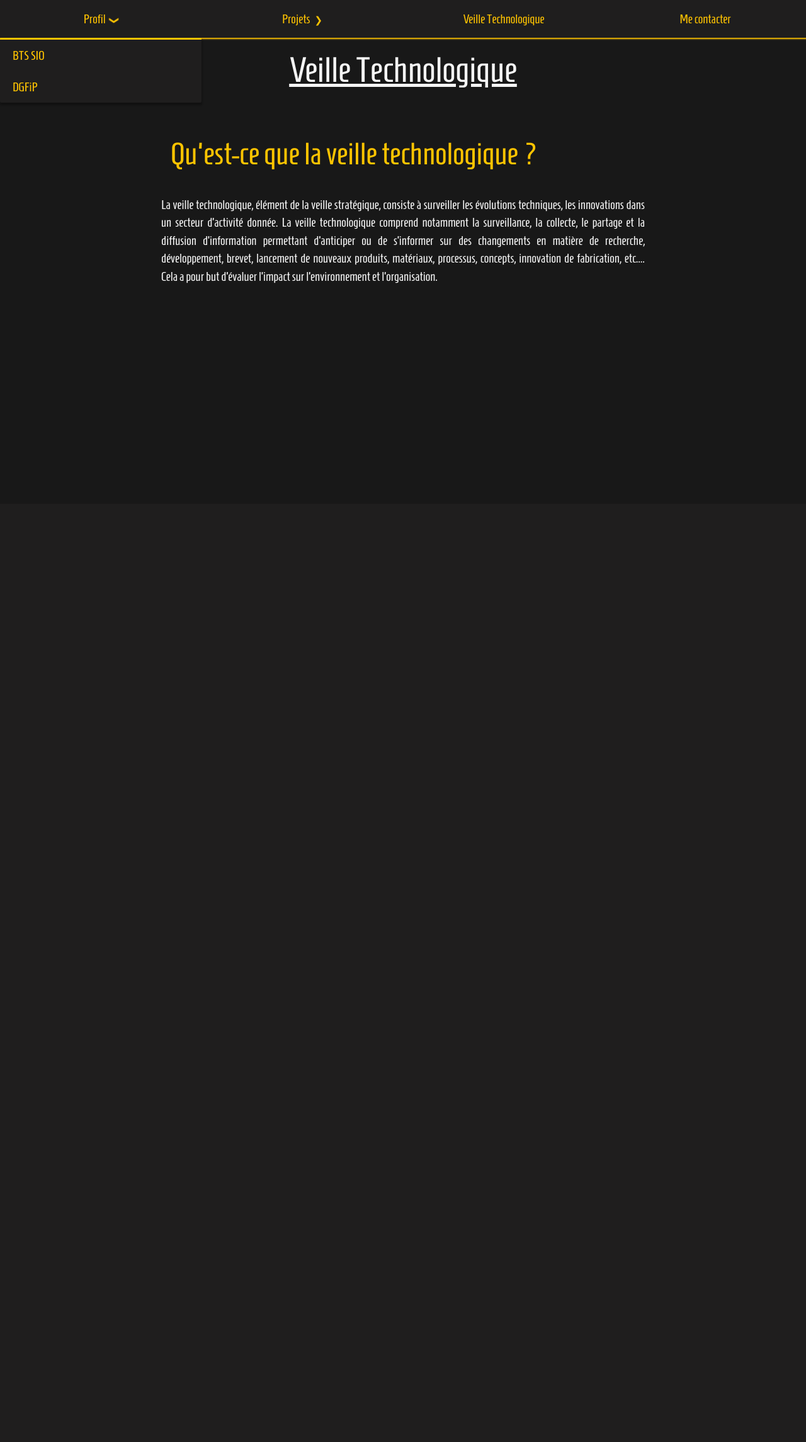
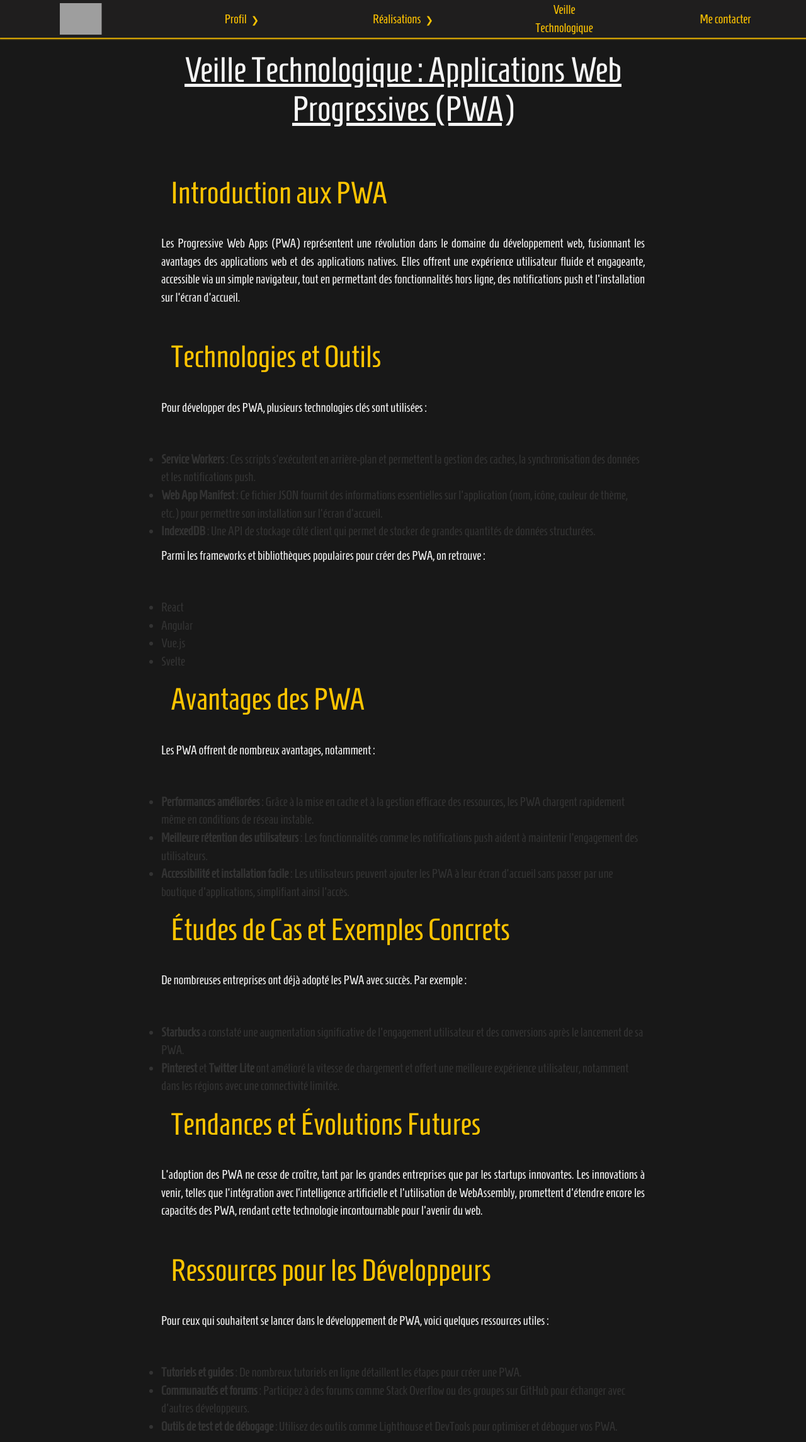
Before and after one commit to NMget/flask-hello-world, a Flask app: page /veille in a window 1280 px wide. Shown: the whole page at 63% size. Before the commit the page ends 450 px from the top, so only its background shows below. Run offline with Flask 3, Linux system fonts and the light colour scheme; some libraries are stand-ins or nearby versions; grey boxes are pictures that could not be loaded.

Commit message:
Add files via upload

```diff
--- a/api/templates/DGFiP.html
+++ b/api/templates/DGFiP.html
@@ -9,7 +9,7 @@
     </p>
     <h2>Mon role</h2>
     <p>
-        J'ai intégré la DGFiP en septembre 2022 au sein du service sécurité. Mon role au sein de ce service est le devellopement et la mise en production d'une application web permettant le traitement de ticket.
+        J'ai intégré la DGFiP en septembre 2022 au sein du service sécurité. Mon role au sein de ce service est le développement et la mise en production d'une application web permettant le traitement de ticket.
     </p>
     <p>Pour plus d'information je vous renvoi vers le site de la <a href="https://www.impots.gouv.fr/accueil">DGFiP</a></p>
 </div>
--- a/api/templates/accueil.html
+++ b/api/templates/accueil.html
@@ -3,5 +3,5 @@
     <h2 class="accueil-h2">BTS SIO SLAM</h2>
 </div>
 <div class="accueil-p">
-    <p>Bienvenue sur mon Portefolio, ici vous allez pouvoir apprendre tous ce qu'il y a à savoir sur mon parcours professionel.</p>
+    <p>Bienvenue sur mon Portfolio, ici vous allez pouvoir apprendre tous ce qu'il y a à savoir sur mon parcours professionel.</p>
 </div>
--- a/api/templates/bone.html
+++ b/api/templates/bone.html
@@ -12,6 +12,7 @@
 <link rel="stylesheet" href="{{url_for('static', filename='style.css')}}">
 <nav>
     <ul>
+        <li><a href="{{url_for('index')}}"><img src="/static/assets/N.png" alt=""></a></li>
         <li class="menu-deroulant">
             <a href="{{url_for('profil')}}">Profil</a>
             <ul class="sous-menu">
@@ -20,10 +21,10 @@
             </ul>
         </li>
         <li class="menu-deroulant">
-            <a href="{{url_for('projets')}}">Projets</a>
+            <a href="{{url_for('realisations')}}">Réalisations</a>
             <ul class="sous-menu">
-                <li><a href="#">Gestionnaire de Championnat</a></li>
-                <li><a href="#">Portefolio</a></li>
+                <li><a href="{{url_for('gestchamp')}}">Gestionnaire de Championnat</a></li>
+                <li><a href="{{url_for('simulmatch')}}">Simulateur de Match</a></li>
             </ul>
         </li>
         <li><a href="{{url_for('veille')}}">Veille Technologique</a></li>
--- /dev/null
+++ b/api/templates/realisations.html
@@ -0,0 +1,6 @@
+<div class="gang">
+    <h1>Mes réalisations</h1>
+    <h2>Tableau de synthèse</h2>
+    <p>Au cours des 2 dernières années, j'ai réalisés plusieurs projets, en entreprise et à l'école, qui ont coché plusieurs compétences de programmeurs. Ils sont répertorier ci-dessous dans ce tableau </p>
+    <iframe src="../static/MEGNET_Noah_Tableau.pdf" width="100%" height="1000px"></iframe>
+</div>
--- a/api/templates/veille.html
+++ b/api/templates/veille.html
@@ -1,5 +1,47 @@
-<div class="gang">
-    <h1>Veille Technologique</h1>
-    <h2>Qu'est-ce que la veille technologique ?</h2>
-    <p>La veille technologique, élément de la veille stratégique, consiste à surveiller les évolutions techniques, les innovations dans un secteur d’activité donnée. La veille technologique comprend notamment la surveillance, la collecte, le partage et la diffusion d’information permettant d’anticiper ou de s’informer sur des changements en matière de recherche, développement, brevet, lancement de nouveaux produits, matériaux, processus, concepts, innovation de fabrication, etc…. Cela a pour but d’évaluer l’impact sur l’environnement et l’organisation.</p>
-</div>
+<div class="gang" id="pwa-veille-technologique">
+    <h1>Veille Technologique : Applications Web Progressives (PWA)</h1>
+
+    <h2>Introduction aux PWA</h2>
+    <p>Les Progressive Web Apps (PWA) représentent une révolution dans le domaine du développement web, fusionnant les avantages des applications web et des applications natives. Elles offrent une expérience utilisateur fluide et engageante, accessible via un simple navigateur, tout en permettant des fonctionnalités hors ligne, des notifications push et l'installation sur l'écran d'accueil.</p>
+
+    <h2>Technologies et Outils</h2>
+    <p>Pour développer des PWA, plusieurs technologies clés sont utilisées :</p>
+    <ul>
+      <li><strong>Service Workers</strong> : Ces scripts s'exécutent en arrière-plan et permettent la gestion des caches, la synchronisation des données et les notifications push.</li>
+      <li><strong>Web App Manifest</strong> : Ce fichier JSON fournit des informations essentielles sur l'application (nom, icône, couleur de thème, etc.) pour permettre son installation sur l'écran d'accueil.</li>
+      <li><strong>IndexedDB</strong> : Une API de stockage côté client qui permet de stocker de grandes quantités de données structurées.</li>
+    </ul>
+    <p>Parmi les frameworks et bibliothèques populaires pour créer des PWA, on retrouve :</p>
+    <ul>
+      <li>React</li>
+      <li>Angular</li>
+      <li>Vue.js</li>
+      <li>Svelte</li>
+    </ul>
+
+    <h2>Avantages des PWA</h2>
+    <p>Les PWA offrent de nombreux avantages, notamment :</p>
+    <ul>
+      <li><strong>Performances améliorées</strong> : Grâce à la mise en cache et à la gestion efficace des ressources, les PWA chargent rapidement même en conditions de réseau instable.</li>
+      <li><strong>Meilleure rétention des utilisateurs</strong> : Les fonctionnalités comme les notifications push aident à maintenir l'engagement des utilisateurs.</li>
+      <li><strong>Accessibilité et installation facile</strong> : Les utilisateurs peuvent ajouter les PWA à leur écran d'accueil sans passer par une boutique d'applications, simplifiant ainsi l'accès.</li>
+    </ul>
+
+    <h2>Études de Cas et Exemples Concrets</h2>
+    <p>De nombreuses entreprises ont déjà adopté les PWA avec succès. Par exemple :</p>
+    <ul>
+      <li><strong>Starbucks</strong> a constaté une augmentation significative de l'engagement utilisateur et des conversions après le lancement de sa PWA.</li>
+      <li><strong>Pinterest</strong> et <strong>Twitter Lite</strong> ont amélioré la vitesse de chargement et offert une meilleure expérience utilisateur, notamment dans les régions avec une connectivité limitée.</li>
+    </ul>
+
+    <h2>Tendances et Évolutions Futures</h2>
+    <p>L'adoption des PWA ne cesse de croître, tant par les grandes entreprises que par les startups innovantes. Les innovations à venir, telles que l'intégration avec l’intelligence artificielle et l'utilisation de WebAssembly, promettent d'étendre encore les capacités des PWA, rendant cette technologie incontournable pour l'avenir du web.</p>
+
+    <h2>Ressources pour les Développeurs</h2>
+    <p>Pour ceux qui souhaitent se lancer dans le développement de PWA, voici quelques ressources utiles :</p>
+    <ul>
+      <li><strong>Tutoriels et guides</strong> : De nombreux tutoriels en ligne détaillent les étapes pour créer une PWA.</li>
+      <li><strong>Communautés et forums</strong> : Participez à des forums comme Stack Overflow ou des groupes sur GitHub pour échanger avec d'autres développeurs.</li>
+      <li><strong>Outils de test et de débogage</strong> : Utilisez des outils comme Lighthouse et DevTools pour optimiser et déboguer vos PWA.</li>
+    </ul>
+  </div>
```
Also changed, not shown: api/templates/gest-champ.html (added, +8 -0 lines), api/templates/simul-match.html (added, +8 -0 lines).
